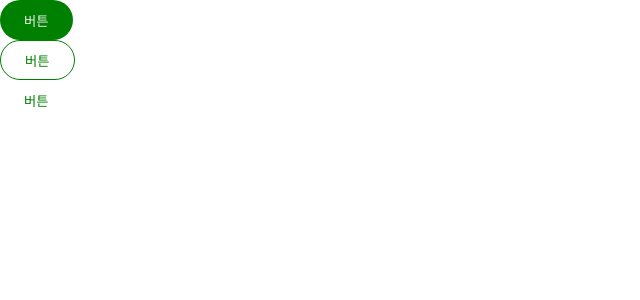
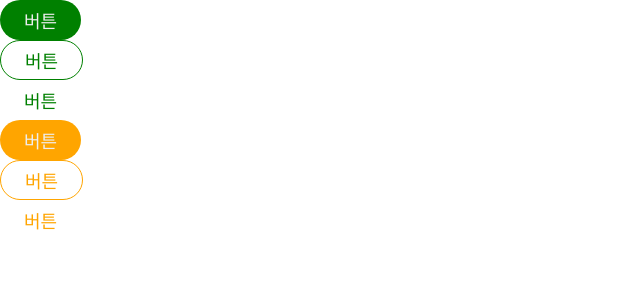
Before and after one commit to musbi-projects/musbi-fe, a Next.js app: page /test in a window 1280 px wide. Shown: the top 300 px of the page, without its empty margins (0-640 px from the left). Built offline with nearby package versions, Linux system fonts and the light colour scheme.

Commit message:
Refactor: Button 컴포넌트 width props 수정 및 font-size 추가

```diff
--- a/src/components/Button/Button.tsx
+++ b/src/components/Button/Button.tsx
@@ -1,10 +1,9 @@
 import { ButtonHTMLAttributes, HTMLAttributes } from 'react';
-import styled, { DefaultTheme, ThemedStyledFunction } from 'styled-components';
+import styled, { DefaultTheme } from 'styled-components';
 
 type ButtonSize = 'small' | 'medium' | 'large';
 type ButtonShape = 'circle' | 'round';
 type ButtonVariant = 'text' | 'outlined' | 'contained';
-type ButtonType = 'submit' | 'reset' | 'button';
 type ButtonColor = 'primary' | 'secondary';
 
 interface ButtonProps {
@@ -18,8 +17,8 @@ interface ButtonProps {
   rightIcon?: React.ReactNode;
   loading?: boolean;
   disabled?: boolean;
-  type?: ButtonType;
-  style?: React.CSSProperties;
+  type?: ButtonHTMLAttributes<HTMLButtonElement>['type'];
+  width?: React.CSSProperties['width'];
 }
 
 const Button = ({ leftIcon, rightIcon, children, ...props }: ButtonProps) => {
@@ -43,7 +42,7 @@ const StyledButton = styled.button<ButtonProps>`
   padding: 0px 24px;
   cursor: pointer;
 
-  width: fit-content;
+  width: ${({ width }) => width || 'fit-content'};
   border-radius: ${({ shape }) => getBorderRadius(shape)};
   height: ${({ size }) => getHeight(size)};
   border: ${({ variant }) => getBorder(variant)};
@@ -51,6 +50,7 @@ const StyledButton = styled.button<ButtonProps>`
   background-color: ${({ variant, color, theme }) => getBackgroundColor({ variant, color, theme })};
 
   color: ${({ variant, color, theme }) => getFontColor({ variant, color, theme })};
+  font-size: ${({ size }) => getFontSize(size)};
 
   :hover {
     opacity: 0.9;
@@ -61,6 +61,16 @@ const StyledButton = styled.button<ButtonProps>`
     pointer-events: auto;
   }
 `;
+
+const getFontSize = (size: ButtonSize) => {
+  const fontSize = {
+    large: '18px',
+    medium: '16px',
+    small: '14px',
+  };
+
+  return fontSize[size];
+};
 
 const getBackgroundColor = ({ variant, color, theme }: { variant: ButtonVariant; color: ButtonColor; theme: DefaultTheme }) => {
   const backgroundColor = {
--- a/src/pages/test/index.tsx
+++ b/src/pages/test/index.tsx
@@ -14,6 +14,15 @@ export default function index() {
       <Button size='large' shape='circle' variant='text' color='primary' onClick={() => {}}>
         버튼
       </Button>
+      <Button size='large' shape='circle' variant='contained' color='secondary' onClick={() => {}}>
+        버튼
+      </Button>
+      <Button size='large' shape='circle' variant='outlined' color='secondary' onClick={() => {}}>
+        버튼
+      </Button>
+      <Button size='large' shape='circle' variant='text' color='secondary' onClick={() => {}}>
+        버튼
+      </Button>
     </div>
   );
 }
```
